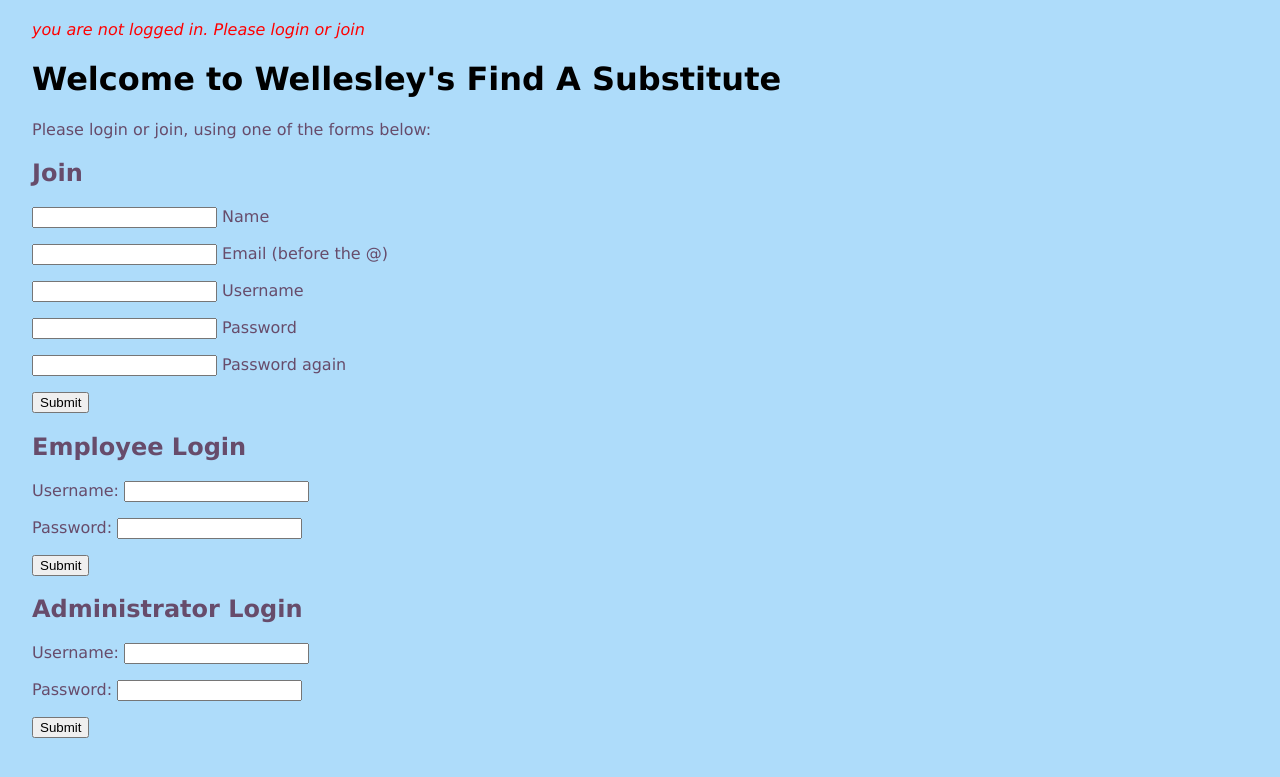
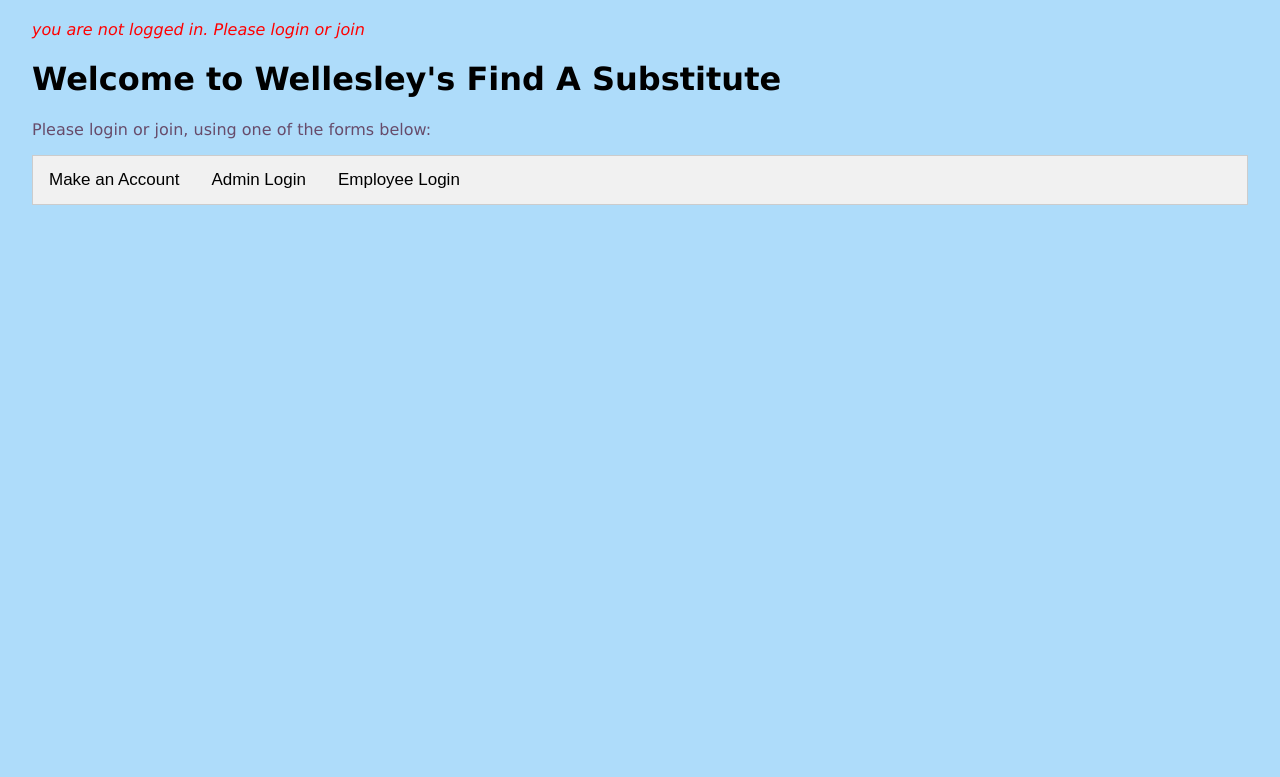
Before and after one commit to mharrigan26/FindASubstitute, a Flask app: page / in a window 1280 px wide. Shown: the top 777 px of the page. Run offline with Flask 2, Linux system fonts and the light colour scheme.

Commit message:
added tabs -- pls work

```diff
--- a/static/style.css
+++ b/static/style.css
@@ -16,3 +16,42 @@
     background-color: #aedcfa;
     margin: 20px 2em;
 }
+
+
+
+    /* Style the tab */
+    .tab {
+      overflow: hidden;
+      border: 1px solid #ccc;
+      background-color: #f1f1f1;
+    }
+
+    /* Style the buttons inside the tab */
+    .tab button {
+      background-color: inherit;
+      float: left;
+      border: none;
+      outline: none;
+      cursor: pointer;
+      padding: 14px 16px;
+      transition: 0.3s;
+      font-size: 17px;
+    }
+
+    /* Change background color of buttons on hover */
+    .tab button:hover {
+      background-color: #ddd;
+    }
+
+    /* Create an active/current tablink class */
+    .tab button.active {
+      background-color: #ccc;
+    }
+
+    /* Style the tab content */
+    .tabcontent {
+      display: none;
+      padding: 6px 12px;
+      border: 1px solid #ccc;
+      border-top: none;
+    }
--- a/templates/main.html
+++ b/templates/main.html
@@ -15,6 +15,14 @@
 
 <p>Please login or join, using one of the forms below:</p>
 
+<div class="tab">
+  <button class="tablinks" onclick="openTab(event, 'Make')">Make an Account</button>
+  <button class="tablinks" onclick="openTab(event, 'Admin')">Admin Login</button>
+  <button class="tablinks" onclick="openTab(event, 'Employee')">Employee Login</button>
+</div>
+
+<div id="Make" class="tabcontent">
+  <h3>Create an Account</h3>
     <form id="joinform" action="{{url_for('join')}}" method="post">
         <h2>Join</h2>
         <p><label><input type="text" name="name" required pattern="^\w+$"> Name</label></p>
@@ -24,25 +32,48 @@
         <p><label><input type="password" name="password2" required> Password again </label></p>
         <p><button type="submit">Submit</button></p>
     </form>
+</div>
 
+<div id="Admin" class="tabcontent">
+    <h3>Admin</h3>
+    <form id="loginformA" action="{{url_for('loginA')}}" method="post">
+        <h2>Administrator Login</h2>
+        <p><label>Username: <input type="text" name="username" required pattern="^\w+$"></label></p>
+        <p><label>Password: <input type="password" name="password" required></label></p>
+        <p><button type="submit">Submit</button></p>
+    </form>
+</div>
+
+<div id="Employee" class="tabcontent">
+  <h3>Employee</h3>
     <form id="loginformE" action="{{url_for('loginE')}}" method="post">
         <h2>Employee Login</h2>
         <p><label>Username: <input type="text" name="username" required pattern="^\w+$"></label></p>
         <p><label>Password: <input type="password" name="password" required></label></p>
         <p><button type="submit">Submit</button></p>
     </form>
+</div>
 
-<form id="loginformA" action="{{url_for('loginA')}}" method="post">
-    <h2>Administrator Login</h2>
-    <p><label>Username: <input type="text" name="username" required pattern="^\w+$"></label></p>
-    <p><label>Password: <input type="password" name="password" required></label></p>
-    <p><button type="submit">Submit</button></p>
-</form>
 {% endblock %}
 
 
 {% block jquery_scripts %}
 <script>
+
+function openTab(evt, id) {
+  var i, tabcontent, tablinks;
+  tabcontent = document.getElementsByClassName("tabcontent");
+  for (i = 0; i < tabcontent.length; i++) {
+    tabcontent[i].style.display = "none";
+  }
+  tablinks = document.getElementsByClassName("tablinks");
+  for (i = 0; i < tablinks.length; i++) {
+    tablinks[i].className = tablinks[i].className.replace(" active", "");
+  }
+  document.getElementById(id).style.display = "block";
+  evt.currentTarget.className += " active";
+}
+
 $("#joinform").on('submit', function (event) {
      var pw1 = $(this).find('[name=password1]').val();
      var pw2 = $(this).find('[name=password2]').val();
@@ -51,7 +82,9 @@
          // something more sophisticated than alert would be nice
          alert("passwords don't match");
      }
-});
+})
+
+
 </script>
 
 {% endblock %}
```
Lines whose indentation alone changed are shown as unchanged.
